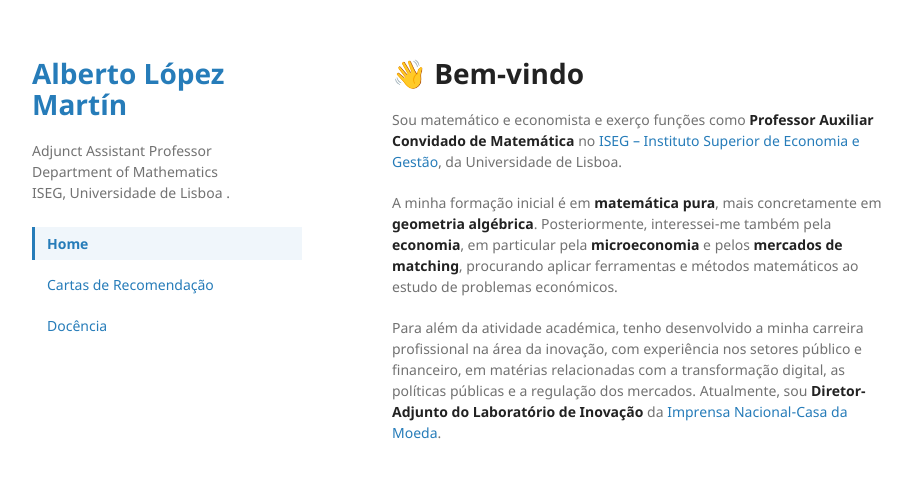
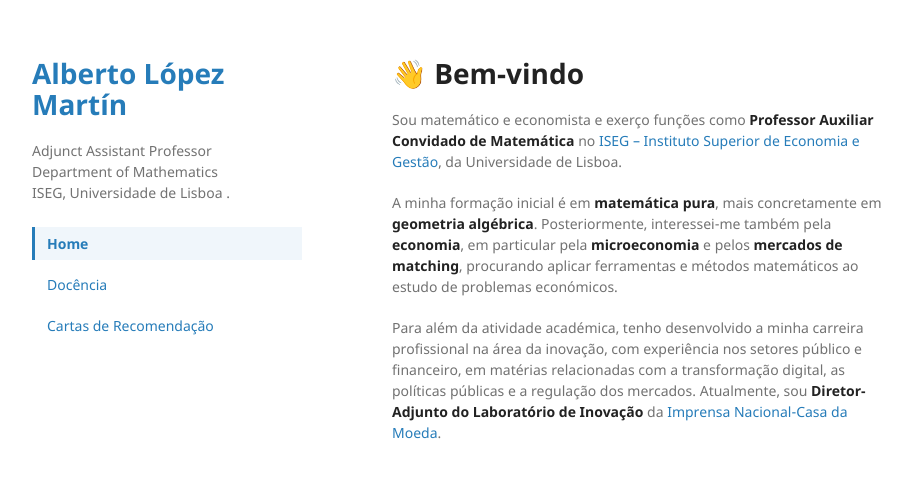
Before and after one commit to alopzmartin/alopzmartin.github.io, a Jekyll site: the page built from index.md, in a window 1280 px wide. Shown: the top 478 px of the page, without its empty margins (178-1090 px from the left). Built offline with Jekyll 4.4.1, drawn with Linux system fonts in a browser that asks for light colours; our own code applies the rules of GitHub Pages for plain Markdown files.

Commit message:
Update default.html

```diff
--- a/_layouts/default.html
+++ b/_layouts/default.html
@@ -100,14 +100,6 @@
             </a>
           </p>
 
-          <p>
-            <a href="{{ '/' | relative_url }}"
-               {% if page.url == '/cartas-reco.html' %}
-                 class="active" aria-current="page"
-               {% endif %}>
-              Cartas de Recomendação
-            </a>
-          </p>
  <!--         <p>
             <a href="{{ '/research/' | relative_url }}"
                {% if page.url == '/investigacao/' %}
@@ -126,6 +118,14 @@
             </a>
           </p>
 
+          <p>
+            <a href="{{ '/' | relative_url }}"
+               {% if page.url == '/cartas-reco/' %}
+                 class="active" aria-current="page"
+               {% endif %}>
+              Cartas de Recomendação
+            </a>
+          </p>
    <!--         <p>
             <a href="{{ '/publications/' | relative_url }}"
                {% if page.url == '/publicacoes/' %}
```
